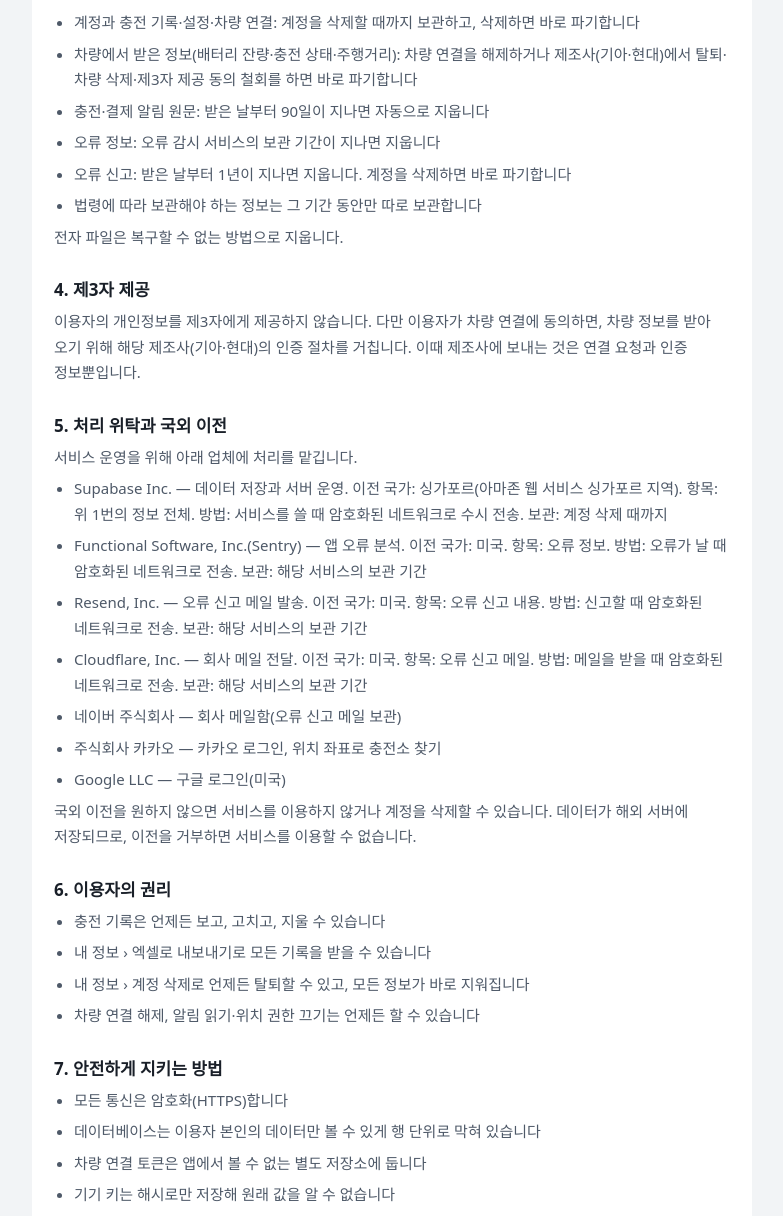
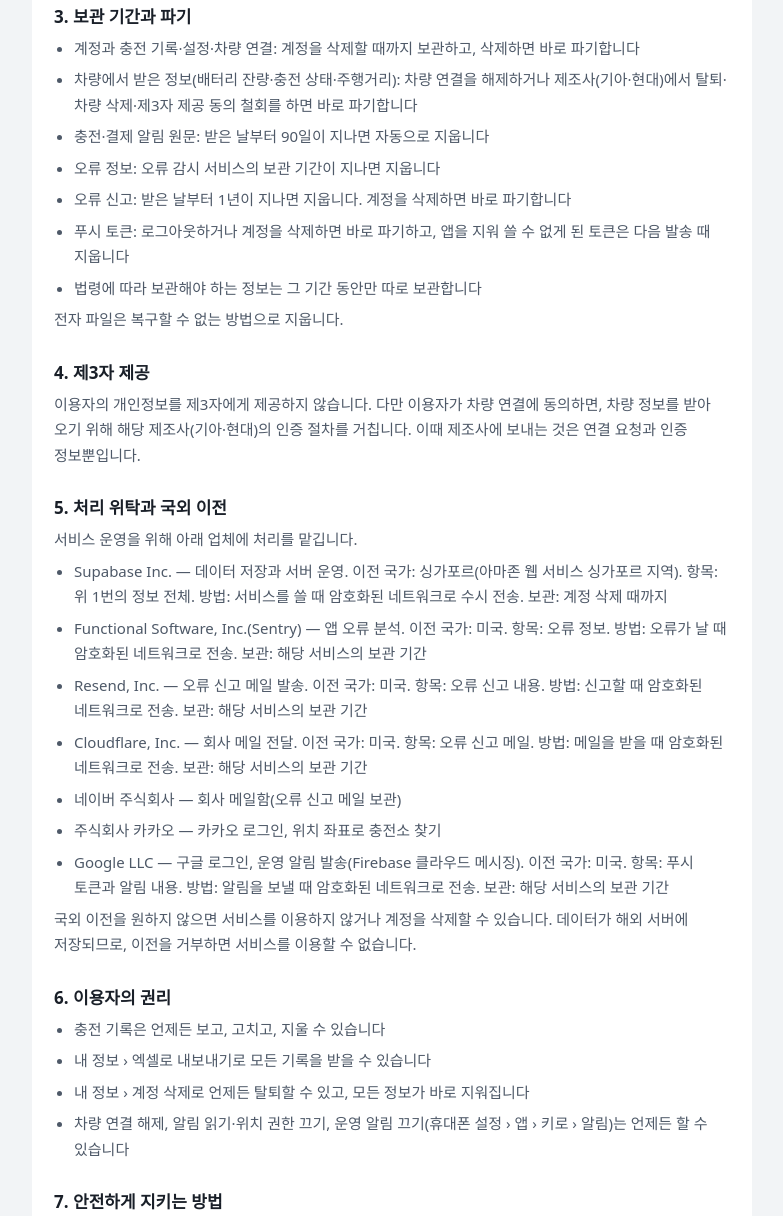
Before and after one commit to Delightfilm/ev-oauth-pages, a plain HTML site: page legal/privacy.html in a window 1280 px wide. Shown: the part 824-2040 px from the top of the page, without its empty margins (248-1031 px from the left). Drawn offline with Linux system fonts and the light colour scheme.

Commit message:
legal: privacy 갱신 (운영 푸시 알림 토큰·FCM 국외 이전·알림 끄기)
Co-Authored-By: Claude Opus 5.5 <noreply@anthropic.com>

```diff
--- a/legal/privacy.html
+++ b/legal/privacy.html
@@ -14,12 +14,12 @@ ul{padding-left:20px;margin:6px 0}a{color:var(--blue)}
 <h1>키로 개인정보 처리방침</h1>
 <p class="meta">운영: 딜라이트커머스 · 시행일 2026년 11월 18일 · 문의 <a href="mailto:report@delightcommerce.co.kr">report@delightcommerce.co.kr</a></p>
 <section><h2>들어가며</h2><p>딜라이트커머스(이하 "회사")는 키로 앱과 서버(이하 "서비스")를 운영하면서 이용자의 개인정보를 「개인정보 보호법」에 따라 처리합니다. 이 방침은 어떤 정보를 왜 받고, 얼마나 보관하며, 누구에게 맡기는지 알려 드립니다.</p></section>
-<section><h2>1. 처리하는 개인정보</h2><ul><li>계정: 카카오·구글 로그인 식별자, 이메일(로그인 서비스가 제공하는 경우), 이름 또는 닉네임</li><li>충전 기록: 충전 일시, 충전량, 금액·단가, 충전소 이름과 운영사, 충전 방식, 메모, 결제 카드 끝 4자리</li><li>충전·결제 알림: 충전 앱·카드 앱 알림 중 충전·결제와 관련된 알림의 앱 이름, 제목, 내용. 그 밖의 알림은 폰 밖으로 보내지 않습니다</li><li>위치(선택): 충전 알림을 받은 순간의 위치 좌표. 알림에 충전소 이름이 없을 때 충전소를 찾는 데만 씁니다</li><li>차량 정보(차량 연결 시): 차종, 배터리 잔량(%), 충전 상태, 주행거리</li><li>기기 정보: 기기 이름, 자동 기록용 기기 키(복원할 수 없는 해시로만 저장), 마지막 접속 시각</li><li>설정: 집 충전 방식과 단가, 한 달 목표, 홈 화면 구성</li><li>오류 정보: 앱에 오류가 나면 오류 내용, 기기 종류, 앱 버전. 충전 기록·알림 내용·위치·토큰은 지운 뒤 보냅니다</li><li>오류 신고(선택): 직접 적은 신고 내용, 답장 받을 이메일(적은 경우), 앱 버전과 기기 종류, 신고한 충전 기록의 요약(일시·충전소·운영사·충전량·금액)</li></ul></section>
+<section><h2>1. 처리하는 개인정보</h2><ul><li>계정: 카카오·구글 로그인 식별자, 이메일(로그인 서비스가 제공하는 경우), 이름 또는 닉네임</li><li>충전 기록: 충전 일시, 충전량, 금액·단가, 충전소 이름과 운영사, 충전 방식, 메모, 결제 카드 끝 4자리</li><li>충전·결제 알림: 충전 앱·카드 앱 알림 중 충전·결제와 관련된 알림의 앱 이름, 제목, 내용. 그 밖의 알림은 폰 밖으로 보내지 않습니다</li><li>위치(선택): 충전 알림을 받은 순간의 위치 좌표. 알림에 충전소 이름이 없을 때 충전소를 찾는 데만 씁니다</li><li>차량 정보(차량 연결 시): 차종, 배터리 잔량(%), 충전 상태, 주행거리</li><li>기기 정보: 기기 이름, 자동 기록용 기기 키(복원할 수 없는 해시로만 저장), 마지막 접속 시각, 운영 알림을 받기 위한 푸시 토큰(알림을 허용한 경우)</li><li>설정: 집 충전 방식과 단가, 한 달 목표, 홈 화면 구성</li><li>오류 정보: 앱에 오류가 나면 오류 내용, 기기 종류, 앱 버전. 충전 기록·알림 내용·위치·토큰은 지운 뒤 보냅니다</li><li>오류 신고(선택): 직접 적은 신고 내용, 답장 받을 이메일(적은 경우), 앱 버전과 기기 종류, 신고한 충전 기록의 요약(일시·충전소·운영사·충전량·금액)</li></ul></section>
 <section><h2>2. 이용 목적</h2><p>충전 기록 자동 작성, 충전비·전비 통계와 월간 리포트, 차량 배터리와 주행거리 확인, 로그인과 계정 관리, 오류 수정과 서비스 개선에만 씁니다. 광고에 쓰거나 판매하지 않습니다.</p></section>
-<section><h2>3. 보관 기간과 파기</h2><ul><li>계정과 충전 기록·설정·차량 연결: 계정을 삭제할 때까지 보관하고, 삭제하면 바로 파기합니다</li><li>차량에서 받은 정보(배터리 잔량·충전 상태·주행거리): 차량 연결을 해제하거나 제조사(기아·현대)에서 탈퇴·차량 삭제·제3자 제공 동의 철회를 하면 바로 파기합니다</li><li>충전·결제 알림 원문: 받은 날부터 90일이 지나면 자동으로 지웁니다</li><li>오류 정보: 오류 감시 서비스의 보관 기간이 지나면 지웁니다</li><li>오류 신고: 받은 날부터 1년이 지나면 지웁니다. 계정을 삭제하면 바로 파기합니다</li><li>법령에 따라 보관해야 하는 정보는 그 기간 동안만 따로 보관합니다</li></ul><p>전자 파일은 복구할 수 없는 방법으로 지웁니다.</p></section>
+<section><h2>3. 보관 기간과 파기</h2><ul><li>계정과 충전 기록·설정·차량 연결: 계정을 삭제할 때까지 보관하고, 삭제하면 바로 파기합니다</li><li>차량에서 받은 정보(배터리 잔량·충전 상태·주행거리): 차량 연결을 해제하거나 제조사(기아·현대)에서 탈퇴·차량 삭제·제3자 제공 동의 철회를 하면 바로 파기합니다</li><li>충전·결제 알림 원문: 받은 날부터 90일이 지나면 자동으로 지웁니다</li><li>오류 정보: 오류 감시 서비스의 보관 기간이 지나면 지웁니다</li><li>오류 신고: 받은 날부터 1년이 지나면 지웁니다. 계정을 삭제하면 바로 파기합니다</li><li>푸시 토큰: 로그아웃하거나 계정을 삭제하면 바로 파기하고, 앱을 지워 쓸 수 없게 된 토큰은 다음 발송 때 지웁니다</li><li>법령에 따라 보관해야 하는 정보는 그 기간 동안만 따로 보관합니다</li></ul><p>전자 파일은 복구할 수 없는 방법으로 지웁니다.</p></section>
 <section><h2>4. 제3자 제공</h2><p>이용자의 개인정보를 제3자에게 제공하지 않습니다. 다만 이용자가 차량 연결에 동의하면, 차량 정보를 받아 오기 위해 해당 제조사(기아·현대)의 인증 절차를 거칩니다. 이때 제조사에 보내는 것은 연결 요청과 인증 정보뿐입니다.</p></section>
-<section><h2>5. 처리 위탁과 국외 이전</h2><p>서비스 운영을 위해 아래 업체에 처리를 맡깁니다.</p><ul><li>Supabase Inc. — 데이터 저장과 서버 운영. 이전 국가: 싱가포르(아마존 웹 서비스 싱가포르 지역). 항목: 위 1번의 정보 전체. 방법: 서비스를 쓸 때 암호화된 네트워크로 수시 전송. 보관: 계정 삭제 때까지</li><li>Functional Software, Inc.(Sentry) — 앱 오류 분석. 이전 국가: 미국. 항목: 오류 정보. 방법: 오류가 날 때 암호화된 네트워크로 전송. 보관: 해당 서비스의 보관 기간</li><li>Resend, Inc. — 오류 신고 메일 발송. 이전 국가: 미국. 항목: 오류 신고 내용. 방법: 신고할 때 암호화된 네트워크로 전송. 보관: 해당 서비스의 보관 기간</li><li>Cloudflare, Inc. — 회사 메일 전달. 이전 국가: 미국. 항목: 오류 신고 메일. 방법: 메일을 받을 때 암호화된 네트워크로 전송. 보관: 해당 서비스의 보관 기간</li><li>네이버 주식회사 — 회사 메일함(오류 신고 메일 보관)</li><li>주식회사 카카오 — 카카오 로그인, 위치 좌표로 충전소 찾기</li><li>Google LLC — 구글 로그인(미국)</li></ul><p>국외 이전을 원하지 않으면 서비스를 이용하지 않거나 계정을 삭제할 수 있습니다. 데이터가 해외 서버에 저장되므로, 이전을 거부하면 서비스를 이용할 수 없습니다.</p></section>
-<section><h2>6. 이용자의 권리</h2><ul><li>충전 기록은 언제든 보고, 고치고, 지울 수 있습니다</li><li>내 정보 › 엑셀로 내보내기로 모든 기록을 받을 수 있습니다</li><li>내 정보 › 계정 삭제로 언제든 탈퇴할 수 있고, 모든 정보가 바로 지워집니다</li><li>차량 연결 해제, 알림 읽기·위치 권한 끄기는 언제든 할 수 있습니다</li></ul></section>
+<section><h2>5. 처리 위탁과 국외 이전</h2><p>서비스 운영을 위해 아래 업체에 처리를 맡깁니다.</p><ul><li>Supabase Inc. — 데이터 저장과 서버 운영. 이전 국가: 싱가포르(아마존 웹 서비스 싱가포르 지역). 항목: 위 1번의 정보 전체. 방법: 서비스를 쓸 때 암호화된 네트워크로 수시 전송. 보관: 계정 삭제 때까지</li><li>Functional Software, Inc.(Sentry) — 앱 오류 분석. 이전 국가: 미국. 항목: 오류 정보. 방법: 오류가 날 때 암호화된 네트워크로 전송. 보관: 해당 서비스의 보관 기간</li><li>Resend, Inc. — 오류 신고 메일 발송. 이전 국가: 미국. 항목: 오류 신고 내용. 방법: 신고할 때 암호화된 네트워크로 전송. 보관: 해당 서비스의 보관 기간</li><li>Cloudflare, Inc. — 회사 메일 전달. 이전 국가: 미국. 항목: 오류 신고 메일. 방법: 메일을 받을 때 암호화된 네트워크로 전송. 보관: 해당 서비스의 보관 기간</li><li>네이버 주식회사 — 회사 메일함(오류 신고 메일 보관)</li><li>주식회사 카카오 — 카카오 로그인, 위치 좌표로 충전소 찾기</li><li>Google LLC — 구글 로그인, 운영 알림 발송(Firebase 클라우드 메시징). 이전 국가: 미국. 항목: 푸시 토큰과 알림 내용. 방법: 알림을 보낼 때 암호화된 네트워크로 전송. 보관: 해당 서비스의 보관 기간</li></ul><p>국외 이전을 원하지 않으면 서비스를 이용하지 않거나 계정을 삭제할 수 있습니다. 데이터가 해외 서버에 저장되므로, 이전을 거부하면 서비스를 이용할 수 없습니다.</p></section>
+<section><h2>6. 이용자의 권리</h2><ul><li>충전 기록은 언제든 보고, 고치고, 지울 수 있습니다</li><li>내 정보 › 엑셀로 내보내기로 모든 기록을 받을 수 있습니다</li><li>내 정보 › 계정 삭제로 언제든 탈퇴할 수 있고, 모든 정보가 바로 지워집니다</li><li>차량 연결 해제, 알림 읽기·위치 권한 끄기, 운영 알림 끄기(휴대폰 설정 › 앱 › 키로 › 알림)는 언제든 할 수 있습니다</li></ul></section>
 <section><h2>7. 안전하게 지키는 방법</h2><ul><li>모든 통신은 암호화(HTTPS)합니다</li><li>데이터베이스는 이용자 본인의 데이터만 볼 수 있게 행 단위로 막혀 있습니다</li><li>차량 연결 토큰은 앱에서 볼 수 없는 별도 저장소에 둡니다</li><li>기기 키는 해시로만 저장해 원래 값을 알 수 없습니다</li></ul></section>
 <section><h2>8. 만 14세 미만</h2><p>서비스는 만 14세 이상만 가입할 수 있습니다.</p></section>
 <section><h2>9. 개인정보 보호책임자</h2><p>책임자: 딜라이트커머스 대표</p><p>문의: <a href="mailto:report@delightcommerce.co.kr">report@delightcommerce.co.kr</a></p><p>개인정보와 관련한 문의·불만·피해 구제는 위 이메일로 요청할 수 있으며, 지체 없이 답변하고 처리합니다.</p><p>그 밖에 개인정보침해신고센터(국번 없이 118), 개인정보분쟁조정위원회(1833-6972)에 도움을 요청할 수 있습니다.</p></section>
```
